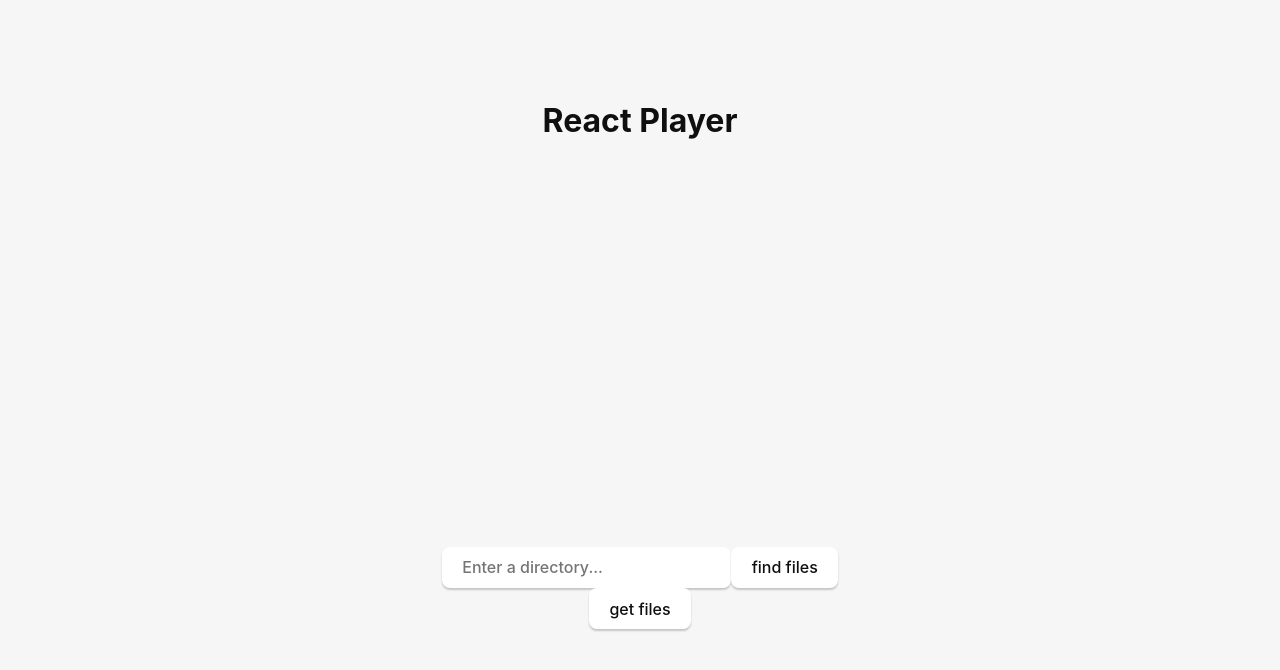
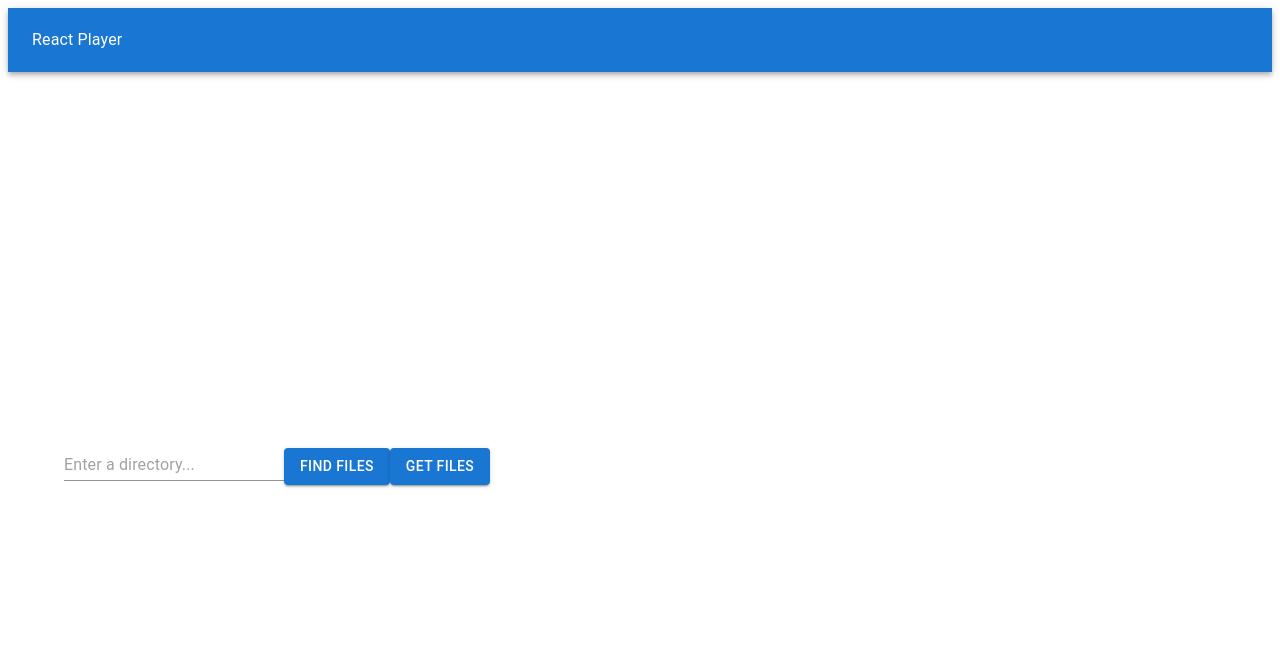
Before and after one commit to tthogehoge/TurnPlayerTauri, a React (Vite) app: page / in a window 1280 px wide. Shown: the top 670 px of the page. Built offline with nearby package versions, Linux system fonts and the light colour scheme.

Commit message:
material ui

```diff
--- a/package.json
+++ b/package.json
@@ -10,6 +10,9 @@
     "tauri": "tauri"
   },
   "dependencies": {
+    "@emotion/react": "^11.11.1",
+    "@emotion/styled": "^11.11.0",
+    "@mui/material": "^5.14.18",
     "@tauri-apps/api": "^1.5.1",
     "react": "^18.2.0",
     "react-dom": "^18.2.0",
--- a/src-tauri/tauri.conf.json
+++ b/src-tauri/tauri.conf.json
@@ -32,7 +32,7 @@
     "bundle": {
       "active": true,
       "targets": "all",
-      "identifier": "com.tauri.dev",
+      "identifier": "com.tauri.tt.hogehoge",
       "icon": [
         "icons/32x32.png",
         "icons/128x128.png",
--- a/src/App.tsx
+++ b/src/App.tsx
@@ -1,6 +1,6 @@
 import { useState, useEffect, useRef } from "react";
-import reactLogo from "./assets/react.svg";
-import { desktopDir, join } from "@tauri-apps/api/path";
+//import reactLogo from "./assets/react.svg";
+//import { desktopDir, join } from "@tauri-apps/api/path";
 import {
   BaseDirectory,
   readTextFile,
@@ -10,7 +10,22 @@ import {
 } from "@tauri-apps/api/fs";
 import { invoke, convertFileSrc } from "@tauri-apps/api/tauri";
 import ReactPlayer from "react-player";
-import "./App.css";
+import {
+  // Box,
+  createTheme,
+  PaletteMode,
+  // Stack,
+  ThemeProvider,
+} from "@mui/material";
+import AppBar from "@mui/material/AppBar";
+import Toolbar from "@mui/material/Toolbar";
+import Container from "@mui/material/Container";
+import Button from "@mui/material/Button";
+import Input from "@mui/material/Input";
+import Typography from "@mui/material/Typography";
+import List from "@mui/material/List";
+import ListItem from "@mui/material/ListItem";
+import ListItemText from "@mui/material/ListItemText";
 
 type Media = {
   path: string,
@@ -48,6 +63,12 @@ function App() {
   const [s_playname, setPlayname] = useState("");
   const [s_files, setFiles] = useState<Files | null>(null);
   const [s_config, setConfig] = useState<Config>(getDefaultConfig());
+  const [mode, /*setMode*/] = useState<PaletteMode>("light");
+  const darkTheme = createTheme({
+    palette: {
+      mode,
+    },
+  });
 
   // react player
   const player = useRef<ReactPlayer>(null);
@@ -158,14 +179,20 @@ function App() {
     updateFileName(media);
   }
 
-  const file_list = s_files ? <ul>
+  const file_list = s_files ? <List>
     {s_files.map(f => {
-      return <li key={f.path} onClick={()=>{
+      let sel = false;
+      if(f.name == s_config.media.name){
+        sel = true;
+      }
+      return <ListItem button selected={sel}>
+      <ListItemText key={f.path} onClick={()=>{
         setMedia(f);
-      }}>{f.name}</li>
+      }}>{f.name}</ListItemText>
+      </ListItem>
     })
     }
-  </ul> : null;
+  </List> : null;
 
   async function updateFileName(media:Media) {
     setPlayname(media.name);
@@ -174,8 +201,13 @@ function App() {
   }
 
   return (
-    <div className="container">
-      <h1>React Player</h1>
+    <ThemeProvider theme={darkTheme}>
+      <AppBar position="static" color="primary">
+        <Toolbar>
+          <Typography>React Player</Typography>
+        </Toolbar>
+      </AppBar>
+    <Container>
       <p>{s_playname}</p>
       <ReactPlayer
         ref={player}
@@ -187,38 +219,32 @@ function App() {
         onPause={()=>{onPlayerPause()}}
       />
 
-      <form
-        className="row"
-        onSubmit={(e) => {
+      <Input
+        id="dir-input"
+        onChange={ (e) => setDir(e.currentTarget.value) }
+        placeholder="Enter a directory..."
+        value={s_dir}
+      />
+      <Button variant="contained" type="submit"
+        onClick={(e) => {
           e.preventDefault();
           s_config.dir = s_dir;
           setConfig(s_config);
           saveConfig();
           findFiles(s_dir);
         }}
-      >
-        <input
-          id="dir-input"
-          onChange={ (e) => setDir(e.currentTarget.value) }
-          placeholder="Enter a directory..."
-          value={s_dir}
-        />
-        <button type="submit">find files</button>
-      </form>
+      >find files</Button>
 
-      <form
-        className="row"
-        onSubmit={(e) => {
+      <Button variant="contained" type="submit"
+        onClick={(e) => {
           e.preventDefault();
           getFiles();
         }}
-      >
-        <button type="submit">get files</button>
-      </form>
+      >get files</Button>
 
       {file_list}
-
-    </div>
+    </Container>
+    </ThemeProvider>
   );
 }
 
--- a/src/main.tsx
+++ b/src/main.tsx
@@ -1,7 +1,6 @@
 import React from "react";
 import ReactDOM from "react-dom/client";
 import App from "./App";
-import "./styles.css";
 
 ReactDOM.createRoot(document.getElementById("root") as HTMLElement).render(
   <React.StrictMode>
```
Also changed, not shown: 1 other file (tests, documents, lock files or other folders).
